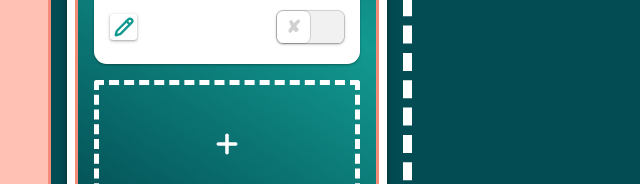
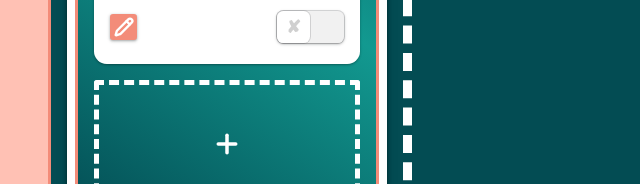
Before and after one commit to lucaspasseri/odin-todo-list, a website built with webpack: page src/template.html in a window 1280 px wide. Both pictures are taken after a click on the button 123 px from the left and 440 px from the top of the page. Shown: the part 652-836 px from the top of the page, 0-640 px from the left. Built offline with nearby package versions, Linux system fonts and the light colour scheme.

Commit message:
Improve editButton styles

```diff
--- a/src/class/todo.js
+++ b/src/class/todo.js
@@ -101,7 +101,9 @@ class Todo {
 	}
 
 	toggleEdit() {
+		console.log(1, this.#isEditActive);
 		this.#isEditActive = !this.#isEditActive;
+		console.log(2, this.#isEditActive);
 	}
 
 	toggleDone() {
--- a/src/component/editListButton.js
+++ b/src/component/editListButton.js
@@ -1,10 +1,15 @@
 import { createElement, Pencil } from "lucide";
 import projectList from "../state";
 import { createHeader } from "./todoList";
+import * as styles from "../style/editListButton.module.css";
 
 export default function createEditButton(project) {
 	const button = document.createElement("button");
 	button.type = "button";
+
+	if (project.isEditActive) {
+		button.classList.add(styles.active);
+	}
 
 	button.addEventListener("click", () => {
 		project.toggleEdit();
--- a/src/component/editTodoButton.js
+++ b/src/component/editTodoButton.js
@@ -8,6 +8,10 @@ export default function createEditButton(todo) {
 	const button = document.createElement("button");
 	button.className = styles.button;
 	button.type = "button";
+
+	if (todo.isEditActive) {
+		button.classList.add(styles.active);
+	}
 
 	const icon = createElement(Pencil, {
 		width: 20,
@@ -22,7 +26,6 @@ export default function createEditButton(todo) {
 
 		const currTodo = document.querySelector(`#todo-${todo.id}`);
 		const currHeader = currTodo.querySelector("div:first-of-type");
-
 		const updatedHeader = createHeader(todo);
 
 		if (currHeader) {
@@ -38,6 +41,19 @@ export default function createEditButton(todo) {
 				currBody.classList.add(stylesTodo.open);
 			}
 		}
+
+		const currFooter = currTodo.querySelector("div:nth-of-type(3)");
+
+		if (currFooter) {
+			const editButton = currFooter.querySelector("button");
+			console.log({ editButton });
+
+			if (editButton.classList.contains(styles.active)) {
+				editButton.classList.remove(styles.active);
+			} else {
+				editButton.classList.add(styles.active);
+			}
+		}
 	});
 
 	return button;
--- a/src/style/editButton.module.css
+++ b/src/style/editButton.module.css
@@ -6,3 +6,8 @@
 		box-shadow: none;
 	}
 }
+
+.active {
+	background-color: var(--theme-orange-1);
+	color: white;
+}
--- /dev/null
+++ b/src/style/editListButton.module.css
@@ -0,0 +1,4 @@
+.active {
+	background-color: var(--theme-orange-1);
+	color: white;
+}
--- a/src/style/todo.module.css
+++ b/src/style/todo.module.css
@@ -62,18 +62,6 @@
 	display: flex;
 	justify-content: space-between;
 	align-items: center;
-
-	button {
-		border-radius: 0.2em;
-		background-color: transparent;
-	}
-
-	/* svg {
-		border-radius: 0.2em;
-		box-shadow: var(--button-shadow);
-		color: var(--theme-green-2);
-		padding: 0.1em;
-	} */
 }
 
 .open {
```
